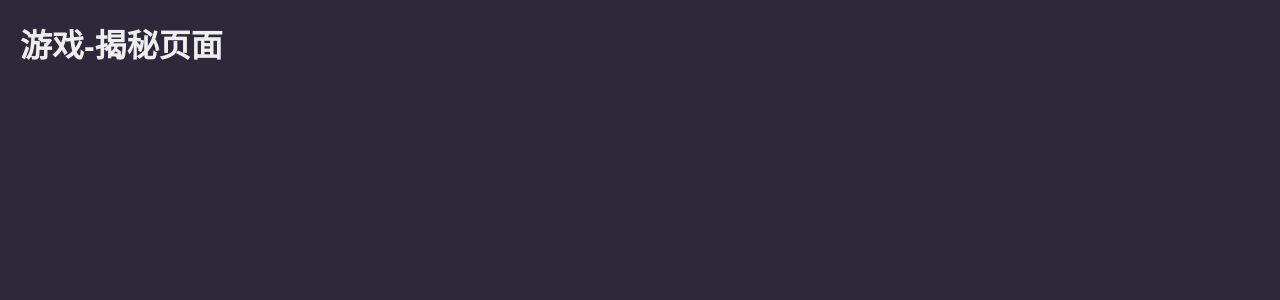
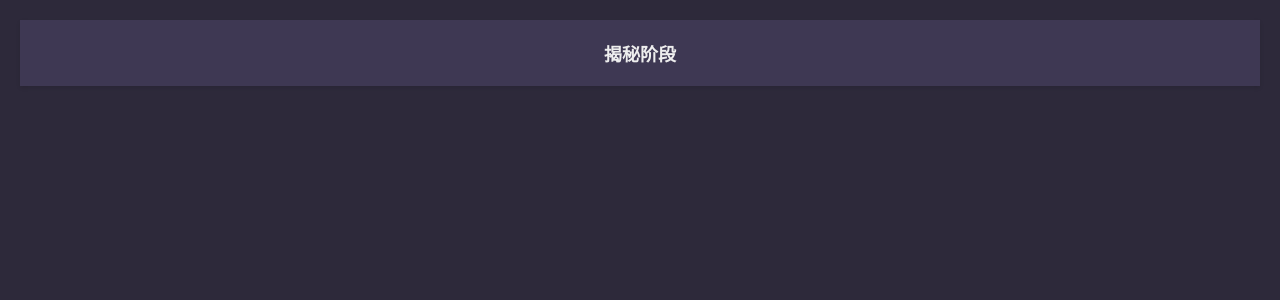
Before and after one commit to goldthinking/solorpg-proto, a Vue app: page /game-reveal-stage in a window 1280 px wide. Shown: the top 300 px of the page. Built offline with nearby package versions, Linux system fonts and the light colour scheme.

Commit message:
feat: 添加了标题栏组件

```diff
--- /dev/null
+++ b/src/components/StageHeader.vue
@@ -0,0 +1,36 @@
+<template>
+  <div class="stage-header">
+    <h1>{{ stageName }}</h1>
+  </div>
+</template>
+
+<script>
+export default {
+  name: 'StageHeader',
+  props: {
+    stageName: {
+      type: String,
+      required: true
+    }
+  }
+}
+</script>
+
+<style scoped>
+.stage-header {
+  background-color: var(--bg-secondary);
+  padding: 12px 16px;
+  text-align: center;
+  box-shadow: 0 2px 4px rgba(0, 0, 0, 0.1);
+  position: sticky;
+  top: 0;
+  z-index: 100;
+}
+
+.stage-header h1 {
+  font-size: 18px;
+  color: var(--text-primary);
+  margin: 0;
+  padding: 8px 0;
+}
+</style>
--- a/src/views/GameReasoningStageView.vue
+++ b/src/views/GameReasoningStageView.vue
@@ -1,6 +1,7 @@
 <template>
   <div class="game-reasoning-stage-view">
-    <h1>游戏-推理阶段</h1>
+    <ToolBar :toolTypes="toolTypes" />
+    <StageHeader stageName="推理阶段" />
 
     <!-- 提示灯泡 -->
     <div class="hint-button" @click="showHint">
@@ -49,10 +50,12 @@
 
 <script>
 import ToolBar from "@/components/ToolBar.vue";
+import StageHeader from "@/components/StageHeader.vue";
 export default {
   name: 'GameReasoningStageView',
   components: {
-    ToolBar
+    ToolBar,
+    StageHeader
   },
   data() {
     return {
--- a/src/views/GameRevealStageView.vue
+++ b/src/views/GameRevealStageView.vue
@@ -1,12 +1,16 @@
 <template>
   <div class="game-reveal-stage-view">
-    <h1>游戏-揭秘页面</h1>
+    <StageHeader stageName="揭秘阶段" />
   </div>
 </template>
 
 <script>
+import StageHeader from "@/components/StageHeader.vue";
 export default {
-  name: 'GameRevealStageView'
+  name: 'GameRevealStageView',
+  components: {
+    StageHeader
+  }
 }
 </script>
 
--- a/src/views/GameScriptStageView.vue
+++ b/src/views/GameScriptStageView.vue
@@ -1,9 +1,7 @@
 <template>
   <div class="game-script-stage-view">
     <ToolBar :items="allTools" />
-    <div class="script-header">
-      <h1>{{ chapterTitle }}</h1>
-    </div>
+    <StageHeader :stageName="chapterTitle" />
     <div class="script-content">
       <p v-for="(paragraph, index) in scriptContent" :key="index">{{ paragraph }}</p>
     </div>
@@ -12,10 +10,12 @@
 
 <script>
 import ToolBar from "@/components/ToolBar.vue";
+import StageHeader from "@/components/StageHeader.vue";
 export default {
   name: 'GameScriptStageView',
   components: {
-    ToolBar
+    ToolBar,
+    StageHeader
   },
   data() {
     return {
--- a/src/views/GameSearchStageView.vue
+++ b/src/views/GameSearchStageView.vue
@@ -1,16 +1,18 @@
 <template>
   <div class="game-search-stage-view">
     <ToolBar :toolTypes="toolTypes" />
-    <h1>游戏-搜查阶段</h1>
+    <StageHeader stageName="搜查阶段" />
   </div>
 </template>
 
 <script>
 import ToolBar from "@/components/ToolBar.vue";
+import StageHeader from "@/components/StageHeader.vue";
 export default {
   name: 'GameSearchStageView',
   components: {
-    ToolBar
+    ToolBar,
+    StageHeader
   },
   data() {
     return {
```
